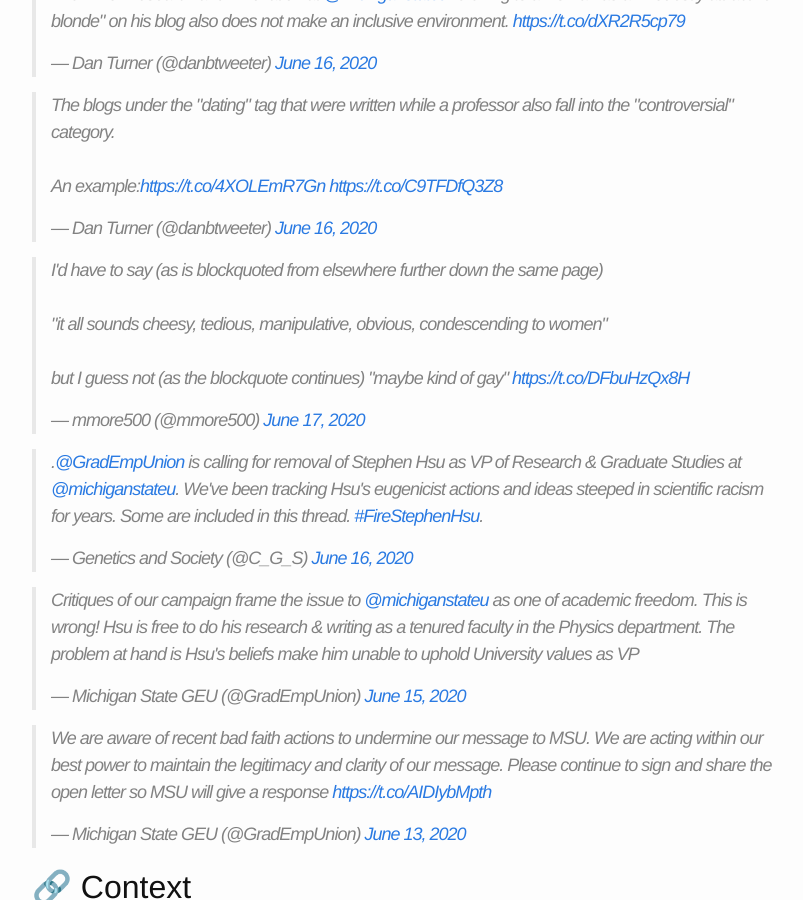
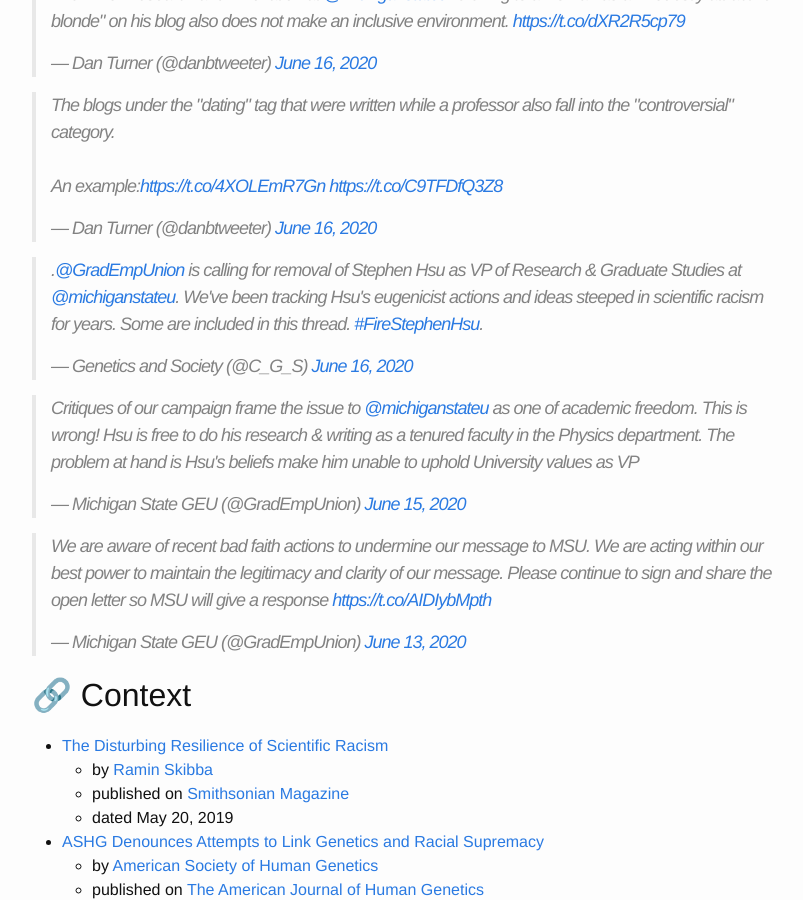
Before and after one commit to mmore500/mmore500.github.io, a Jekyll site: the page built from blog_professional/_posts/2020-06-16-firestephenhsu-listing.md, in a window 1280 px wide and 900 px high, scrolled down 2598 px. Shown: the whole window, without its empty margins (238-1041 px from the left). Built offline with Jekyll 4.4.1, drawn with Linux system fonts in a browser that asks for light colours; emoji names are drawn with the system emoji font; comment, search, counter and statistics services are not loaded; some of the changed lines change nothing that is shown; some of the changed text lies outside the part shown.

Commit message:
Revert "Add my own tweet"
This reverts commit 60597a6c135b645c200baba47bce45771f374256.

```diff
--- a/blog_professional/_posts/2020-06-16-firestephenhsu-listing.md
+++ b/blog_professional/_posts/2020-06-16-firestephenhsu-listing.md
@@ -2,7 +2,7 @@
 layout: post
 title: "Informative Discourse Related to the #FireStephenHsu Matter"
 date: 2020-06-16
-last_modified_at: 2020-06-16 22:42:19 -0400
+last_modified_at: 2020-06-16 21:11:49 -0400
 ---
 
 <!-- Time.now.getlocal() -->
@@ -75,8 +75,6 @@
 <blockquote class="twitter-tweet"><p lang="en" dir="ltr">The VP of Research and Innovation at <a href="https://twitter.com/michiganstateu?ref_src=twsrc%5Etfw">@michiganstateu</a> referring to a woman as a &quot;modestly attractive blonde&quot; on his blog also does not make an inclusive environment. <a href="https://t.co/dXR2R5cp79">https://t.co/dXR2R5cp79</a></p>&mdash; Dan Turner (@danbtweeter) <a href="https://twitter.com/danbtweeter/status/1272697308048551936?ref_src=twsrc%5Etfw">June 16, 2020</a></blockquote> <script async src="https://platform.twitter.com/widgets.js" charset="utf-8"></script>
 
 <blockquote class="twitter-tweet"><p lang="en" dir="ltr">The blogs under the &quot;dating&quot; tag that were written while a professor also fall into the &quot;controversial&quot; category.<br><br>An example:<a href="https://t.co/4XOLEmR7Gn">https://t.co/4XOLEmR7Gn</a> <a href="https://t.co/C9TFDfQ3Z8">https://t.co/C9TFDfQ3Z8</a></p>&mdash; Dan Turner (@danbtweeter) <a href="https://twitter.com/danbtweeter/status/1272693398676242432?ref_src=twsrc%5Etfw">June 16, 2020</a></blockquote> <script async src="https://platform.twitter.com/widgets.js" charset="utf-8"></script>
-
-<blockquote class="twitter-tweet"><p lang="en" dir="ltr">I&#39;d have to say (as is blockquoted from elsewhere further down the same page)<br><br>&quot;it all sounds cheesy, tedious, manipulative, obvious, condescending to women&quot;<br><br>but I guess not (as the blockquote continues) &quot;maybe kind of gay&quot; <a href="https://t.co/DFbuHzQx8H">https://t.co/DFbuHzQx8H</a></p>&mdash; mmore500 (@mmore500) <a href="https://twitter.com/mmore500/status/1273081443535605760?ref_src=twsrc%5Etfw">June 17, 2020</a></blockquote> <script async src="https://platform.twitter.com/widgets.js" charset="utf-8"></script>
 
 <blockquote class="twitter-tweet"><p lang="en" dir="ltr">.<a href="https://twitter.com/GradEmpUnion?ref_src=twsrc%5Etfw">@GradEmpUnion</a> is calling for removal of Stephen Hsu as VP of Research &amp; Graduate Studies at <a href="https://twitter.com/michiganstateu?ref_src=twsrc%5Etfw">@michiganstateu</a>. We&#39;ve been tracking Hsu&#39;s eugenicist actions and ideas steeped in scientific racism for years. Some are included in this thread. <a href="https://twitter.com/hashtag/FireStephenHsu?src=hash&amp;ref_src=twsrc%5Etfw">#FireStephenHsu</a>.</p>&mdash; Genetics and Society (@C_G_S) <a href="https://twitter.com/C_G_S/status/1272939598650343426?ref_src=twsrc%5Etfw">June 16, 2020</a></blockquote> <script async src="https://platform.twitter.com/widgets.js" charset="utf-8"></script>
 
```
